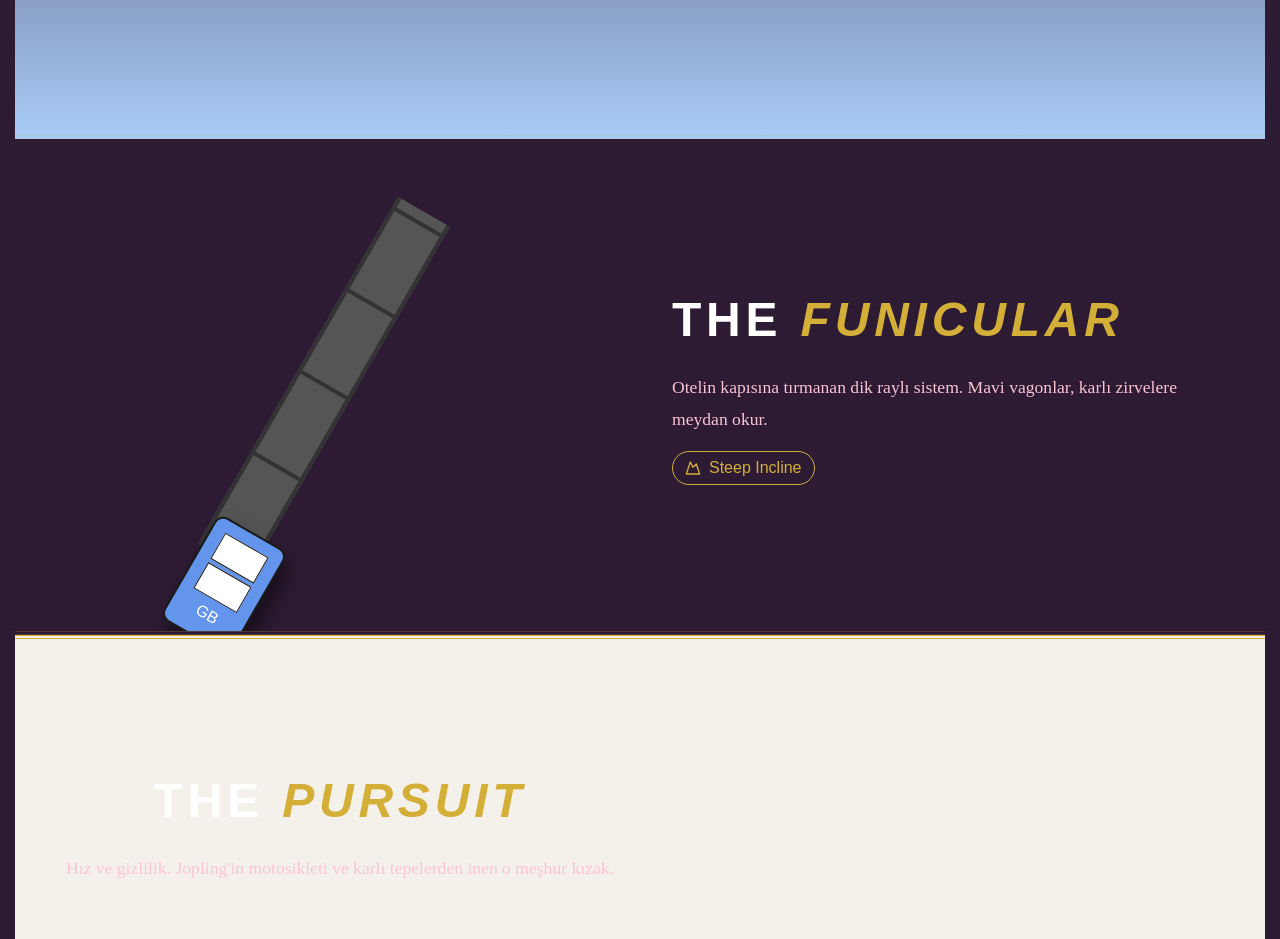
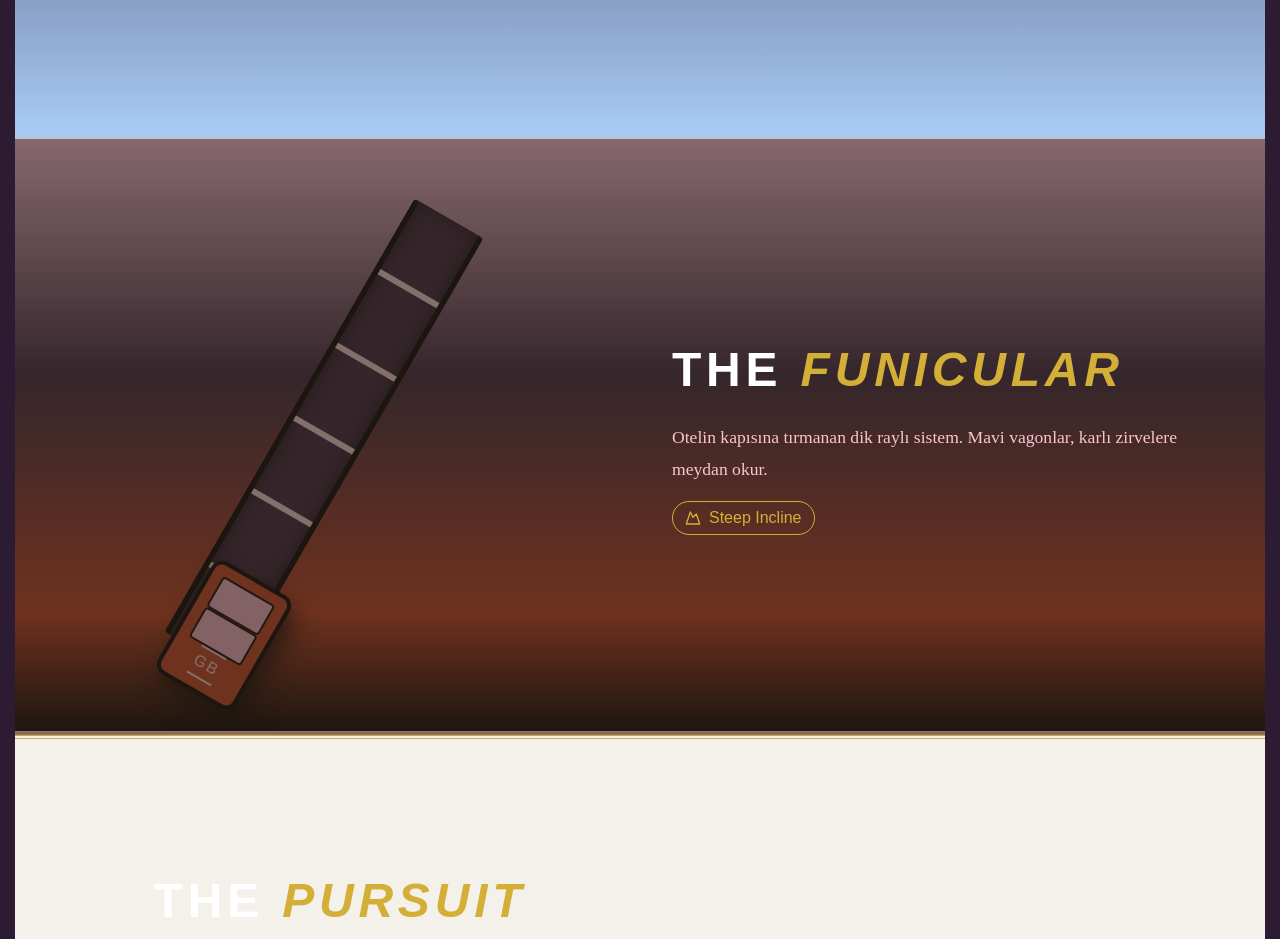
Before and after one commit to omer-kuluc/hotel-example, a React (Vite) app: page /transportation in a window 1280 px wide. Shown: the part 1840-2779 px from the top of the page. Built offline with nearby package versions, Linux system fonts and the light colour scheme.

Commit message:
Transportation sayfasında füniküler background rengi güncellendi

```diff
--- a/src/assets/styles/Transportation.css
+++ b/src/assets/styles/Transportation.css
@@ -351,73 +351,107 @@
   margin-top: 8px;
 }
 
-/* 4. FUNICULAR (Dik Ray) */
+/* 4. FUNICULAR (Dik Ray - Yeni Renk Paleti) */
 .funicular-section {
-  background-color: #2d1b33;
+  /* Ana Zemin: Shadow Grey */
+  background-color: #35262B;
+
+  /* Karışım (Karma): Yukarıdan aşağıya (Açık pustan, koyu zemine) */
+  background: linear-gradient(180deg,
+      #86686E 0%,
+      /* Smoky Rose: Tepedeki puslu hava */
+      #35262B 40%,
+      /* Shadow Grey: Orta atmosfer */
+      #6F321F 80%,
+      /* Brandy: Toprak/Kaya tonları */
+      #1D1610 100%
+      /* Coffee Bean: En dipteki karanlık */
+    );
 }
 
 .funicular-visual-area {
   position: relative;
   width: 300px;
-  height: 300px;
+  height: 400px;
   display: flex;
   justify-content: center;
   align-items: center;
 }
 
+/* Ray Sistemi */
 .incline-track {
-  width: 60px;
-  height: 400px;
-  background-color: #555;
+  width: 80px;
+  height: 500px;
+  /* Ray Zemini: Shadow Grey */
+  background-color: #35262B;
   transform: rotate(30deg);
   position: relative;
   display: flex;
   flex-direction: column;
+  justify-content: space-evenly;
   align-items: center;
-  justify-content: space-between;
-  padding: 10px 0;
-  border-left: 4px solid #333;
-  border-right: 4px solid #333;
+  /* Ray Kenarları: Coffee Bean */
+  border-left: 6px solid #1D1610;
+  border-right: 6px solid #1D1610;
+  /* Hafif iç gölge ile derinlik */
+  box-shadow: inset 0 0 20px rgba(29, 22, 16, 0.6);
+  border-radius: 4px;
 }
 
 .rail-ties {
   width: 100%;
-  height: 4px;
-  background-color: #333;
+  height: 6px;
+  /* Ray Tahtaları: Taupe (Ahşap hissi) */
+  background-color: #81716A;
 }
 
+/* Vagon Hareketi */
 .funicular-car {
   position: absolute;
-  /* GSAP controls pos */
+  /* GSAP x ve y'yi kontrol eder */
   transform: rotate(30deg);
-  /* Ray ile aynı açı */
+  z-index: 5;
 }
 
+/* Vagon Gövdesi */
 .funi-body {
-  width: 80px;
-  height: 120px;
-  background-color: #6495ed;
-  /* Cornflower Blue */
-  border: 2px solid #1a1a1a;
-  border-radius: 10px;
+  width: 90px;
+  height: 130px;
+  /* Vagon Ana Rengi: Brandy (Koyu Kiremit/Ahşap) */
+  background-color: #6F321F;
+  /* Çerçeve: Coffee Bean (Koyu Kontrast) */
+  border: 4px solid #1D1610;
+  border-radius: 12px;
   display: flex;
   flex-direction: column;
   align-items: center;
   justify-content: space-around;
   padding: 10px;
-  box-shadow: 10px 10px 20px rgba(0, 0, 0, 0.5);
+  box-shadow: 10px 10px 25px rgba(29, 22, 16, 0.8);
 }
 
+/* Vagon Camları */
 .funi-window {
-  width: 50px;
-  height: 30px;
-  background-color: #fff;
-  border: 1px solid #1a1a1a;
+  width: 60px;
+  height: 35px;
+  /* Cam rengi: Smoky Rose (Puslu cam hissi) */
+  background-color: #86686E;
+  border: 2px solid #1D1610;
+  border-radius: 4px;
+  opacity: 0.9;
 }
 
+/* Logo Metni */
 .funi-logo {
   font-family: 'Bebas Neue', sans-serif;
-  color: #fff;
+  /* Yazı Rengi: Taupe */
+  color: #81716A;
+  font-size: 1rem;
+  letter-spacing: 2px;
+  /* Çizgiler: Taupe */
+  border-top: 2px solid #81716A;
+  border-bottom: 2px solid #81716A;
+  padding: 2px 0;
 }
 
 /* 5. PURSUIT (Badges) */
```
